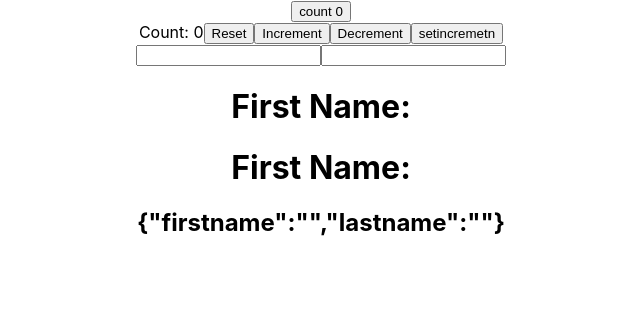
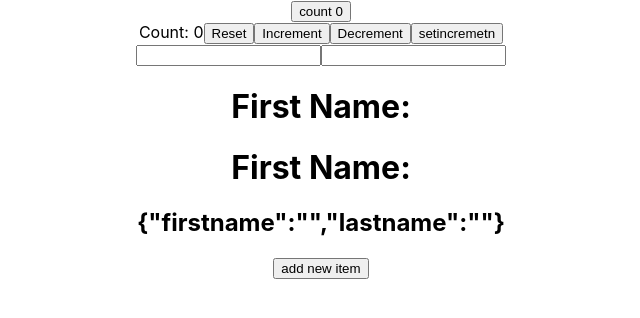
Before and after one commit to raju-ahammad/react-hooks-practice, a React (Create React App) app: page / in a window 1280 px wide. Shown: the top 318 px of the page, without its empty margins (319-959 px from the left). Built offline with nearby package versions, Linux system fonts and the light colour scheme.

Commit message:
update items

```diff
--- a/src/App.js
+++ b/src/App.js
@@ -1,4 +1,5 @@
 import './App.css';
+import AddItems from './Components/AddItems';
 import CounterHooks from './Components/CounterHooks';
 import HooksCounter from './Components/HooksCounter';
 import InputHooks from './Components/InputHooks';
@@ -9,6 +10,7 @@
       <HooksCounter/>
       <CounterHooks/>
      <InputHooks/>
+     <AddItems/>
     </div>
   );
 }
--- /dev/null
+++ b/src/Components/AddItems.jsx
@@ -0,0 +1,26 @@
+import React, { useState } from 'react'
+
+const AddItems = () => {
+    const [items, setItems] = useState([])
+
+    const addItem = () => {
+        setItems([...items, {
+            id: items.length,
+            value: Math.floor(Math.random()*10) +1
+        }])
+    }
+    return (
+        <div>
+            <button onClick={addItem}>add new item</button>
+            <h2>
+                {
+                    items.map(item => (
+                        <li key={item.id}> {item.value} </li>
+                    ))
+                }
+            </h2>
+        </div>
+    )
+}
+
+export default AddItems
```
